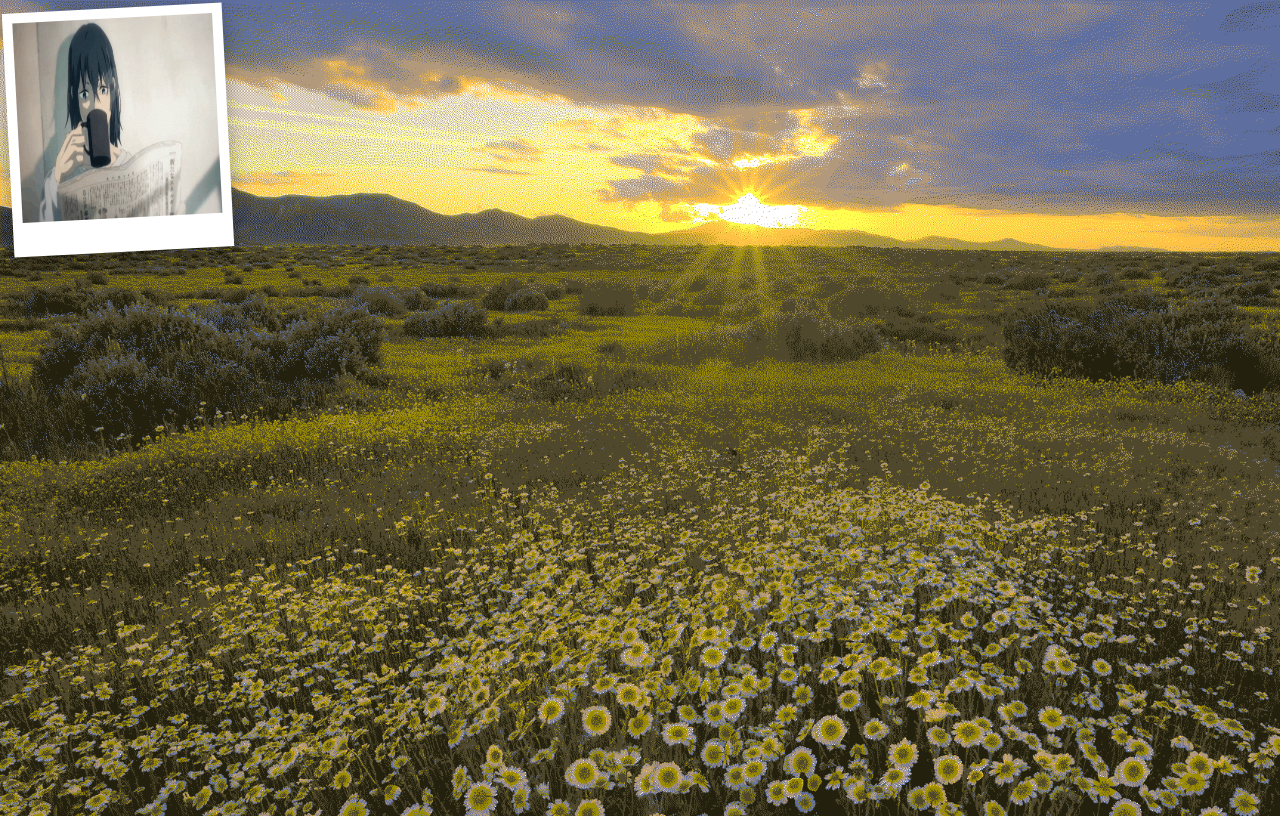
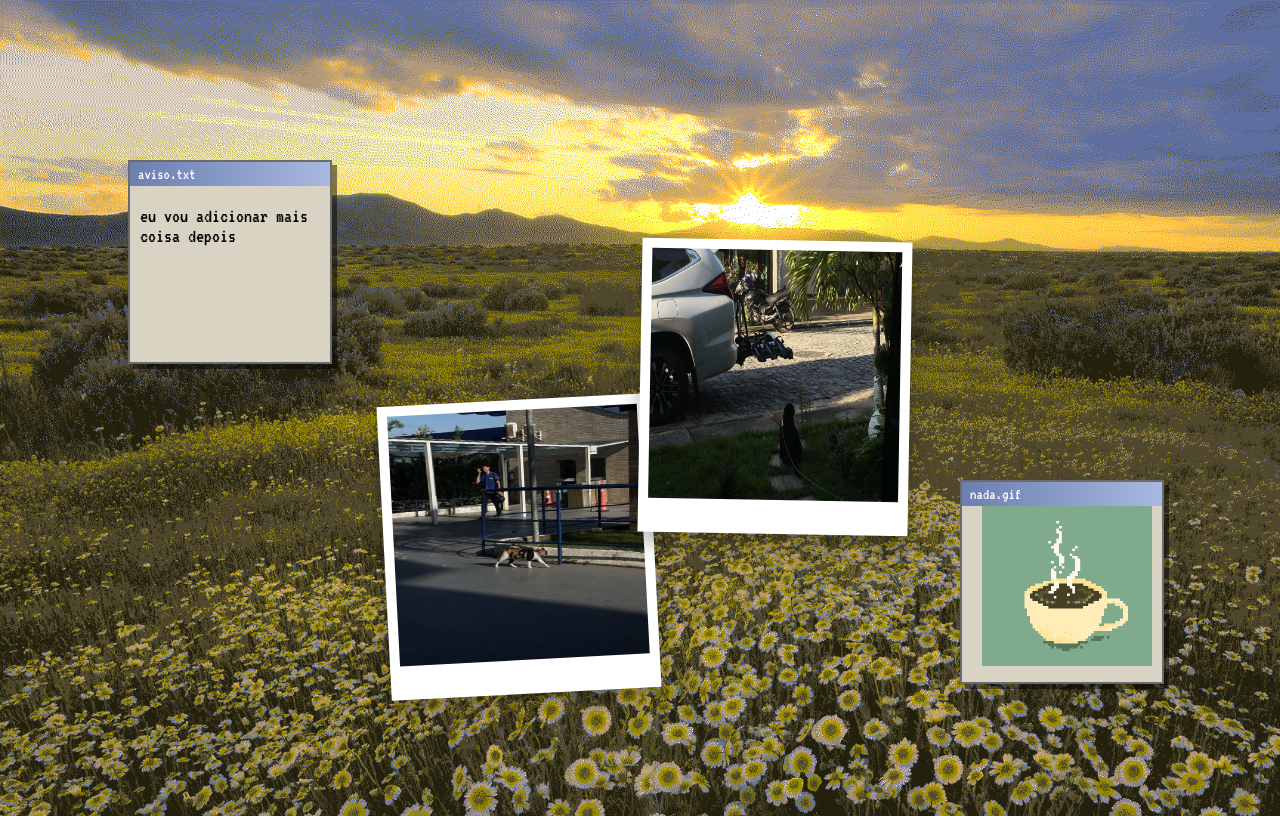
Before and after one commit to davikskk/Webspace, a plain HTML site: page galeria.html in a window 1280 px wide. Drawn offline with Linux system fonts and the light colour scheme.

Commit message:
adicionei imagens na galeria

```diff
--- a/cf/styles/fotos.css
+++ b/cf/styles/fotos.css
@@ -12,5 +12,5 @@ width: 200px;}
 width: 200px;
 animation: piscar 2s infinite steps(1)}
 
-.fotoroid{height: 200px;
-width: 200px;}
+.fotoroid{height: 250px;
+width: 250px;}
--- a/cf/styles/janelas.css
+++ b/cf/styles/janelas.css
@@ -18,6 +18,9 @@ flex-direction: column;
 font-size: 20px}
 
 .janela .content h1{font-size: 50px}
+
+.aviso{height: 200px;
+width: 200px}
 
 .principal{top: 20%;
 left: 20%;
@@ -70,11 +73,18 @@ text-decoration: none}
 border-right-color: #ffffff;
 border-bottom-color: #ffffff}
 
-.polaroid{height: 200px;
-width: 200px;
+.polaroid{height: 250px;
+width: 250px;
 background-color: #ffffff;
 padding: 10px 10px 34px;
-box-shadow: 0 10px 20px rgba(0,0,0,0.3);
+box-shadow: 0 10px 20px rgba(0,0,0,0.3);}
+
+.polaroidc1{top: 50%;
+left: 30%;
+position: absolute;
 transform: rotate(-3deg);}
 
-.polaroidc{top: 90%;}
+.polaroidc2{top: 30%;
+left: 50%;
+position: absolute;
+transform: rotate(1deg)}
--- a/galeria.html
+++ b/galeria.html
@@ -8,10 +8,39 @@
     <link rel="stylesheet" href="cf/styles/janelas.css">
     <link rel="stylesheet" href="cf/styles/fotos.css">
     <link rel="stylesheet" href="cf/styles/body.css">
+    <link href="https://fonts.googleapis.com/css2?family=VT323&display=swap" rel="stylesheet">
 </head>
 <body>
-    <div class="polaroid">
-        <img src="cf/imagens/assets/aki.gif" class="fotoroid">
+
+    <div class="polaroidc1">
+        <div class="polaroid">
+            <img src="cf/imagens/galeria/js.webp" class="fotoroid">
+        </div>
     </div>
+
+    <div class="polaroidc2">
+        <div class="polaroid">
+            <img src="cf/imagens/galeria/gatogordo.webp" class="fotoroid">
+        </div>
+    </div>
+
+    <div class="janela aviso" style="top: 20%; left: 10%">
+        <div class="titlebar">
+            <p>aviso.txt</p>
+        </div>
+        <div class="content">
+            <p>eu vou adicionar mais coisa depois</p>
+        </div>
+    </div>
+
+    <div class="janela aviso" style="top: 60%; left: 75%">
+        <div class="titlebar">
+            <p>nada.gif</p>
+        </div>
+        <div class="content">
+            <img src="cf/imagens/assets/medaka777-coffee-19613_512.gif" style="height: 160px; width: 170px">
+        </div>
+    </div>
+
 </body>
 </html>
```
Also changed, not shown: cf/imagens/galeria/bmo.webp (added), cf/imagens/galeria/gatogordo.webp (added), cf/imagens/galeria/js.webp (added).
